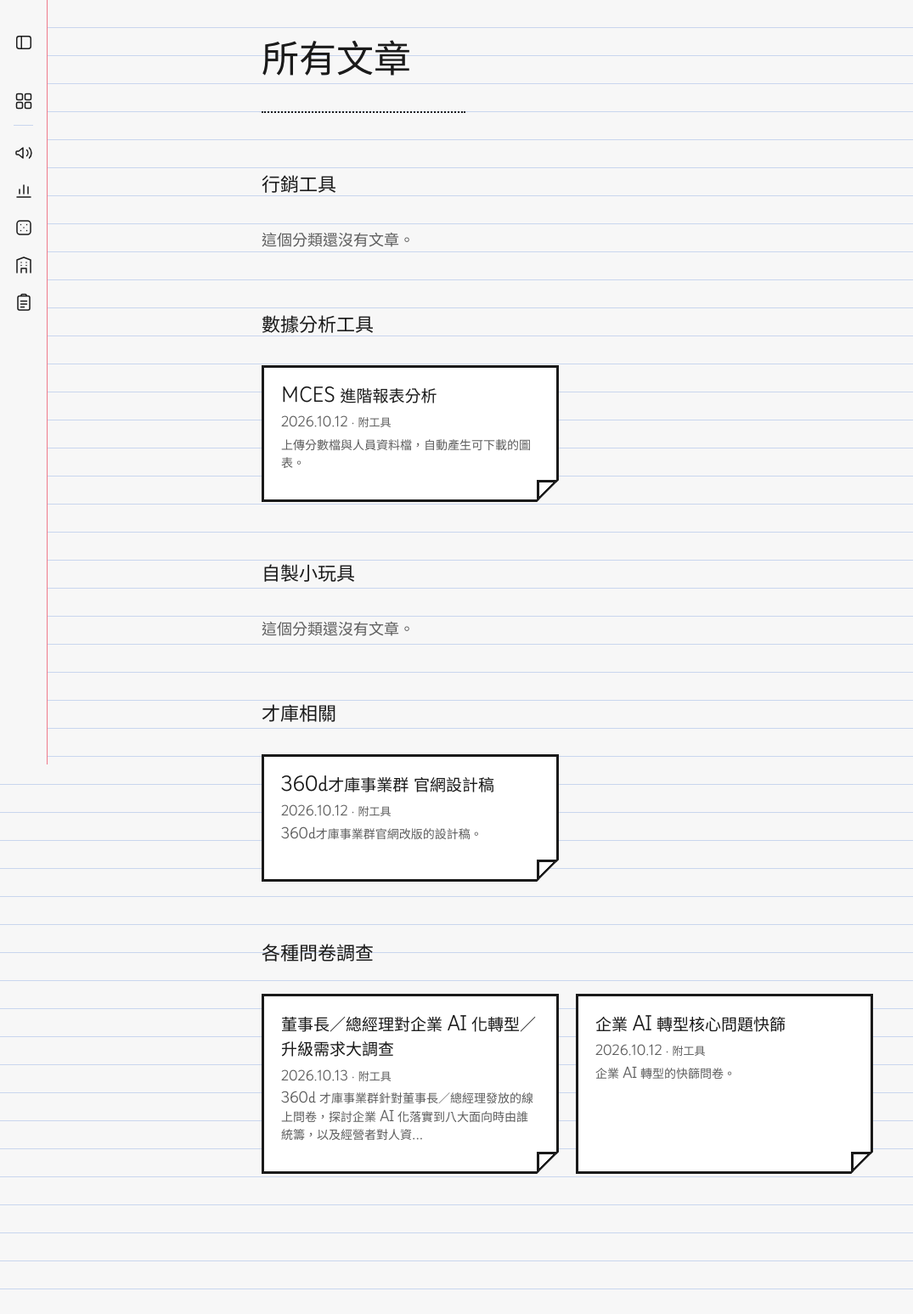
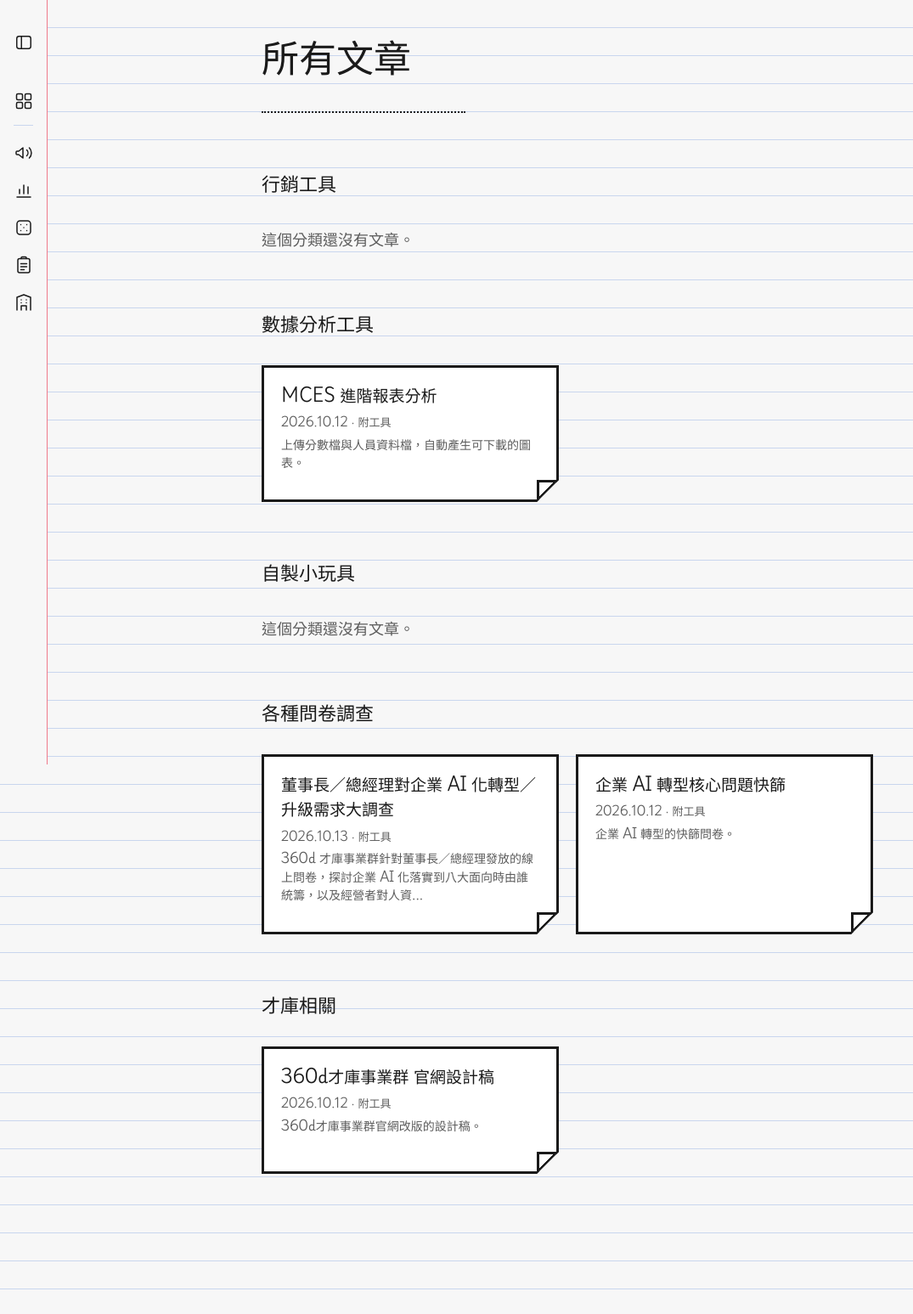
Before and after one commit to AdaSpeaking/AdaSpeaking.github.io, a Jekyll site: the page built from articles/index.html, in a window 1280 px wide. Shown: the whole page at 85% size, without its empty margins (0-1075 px from the left). Built offline with Jekyll 4.4.1, drawn with Linux system fonts in a browser that asks for light colours; some web fonts are replaced; some of the changed lines change nothing that is shown.

Commit message:
Update _data/nav.yml (via Pages CMS)

```diff
--- a/_data/nav.yml
+++ b/_data/nav.yml
@@ -8,9 +8,9 @@
   - key: toys
     name: 自製小玩具
     icon: dice
+  - key: survey
+    name: 各種問卷調查
+    icon: clipboard
   - key: 360d
     name: 才庫相關
     icon: building
-  - key: survey
-    name: 各種問卷調查
-    icon: clipboard
```
